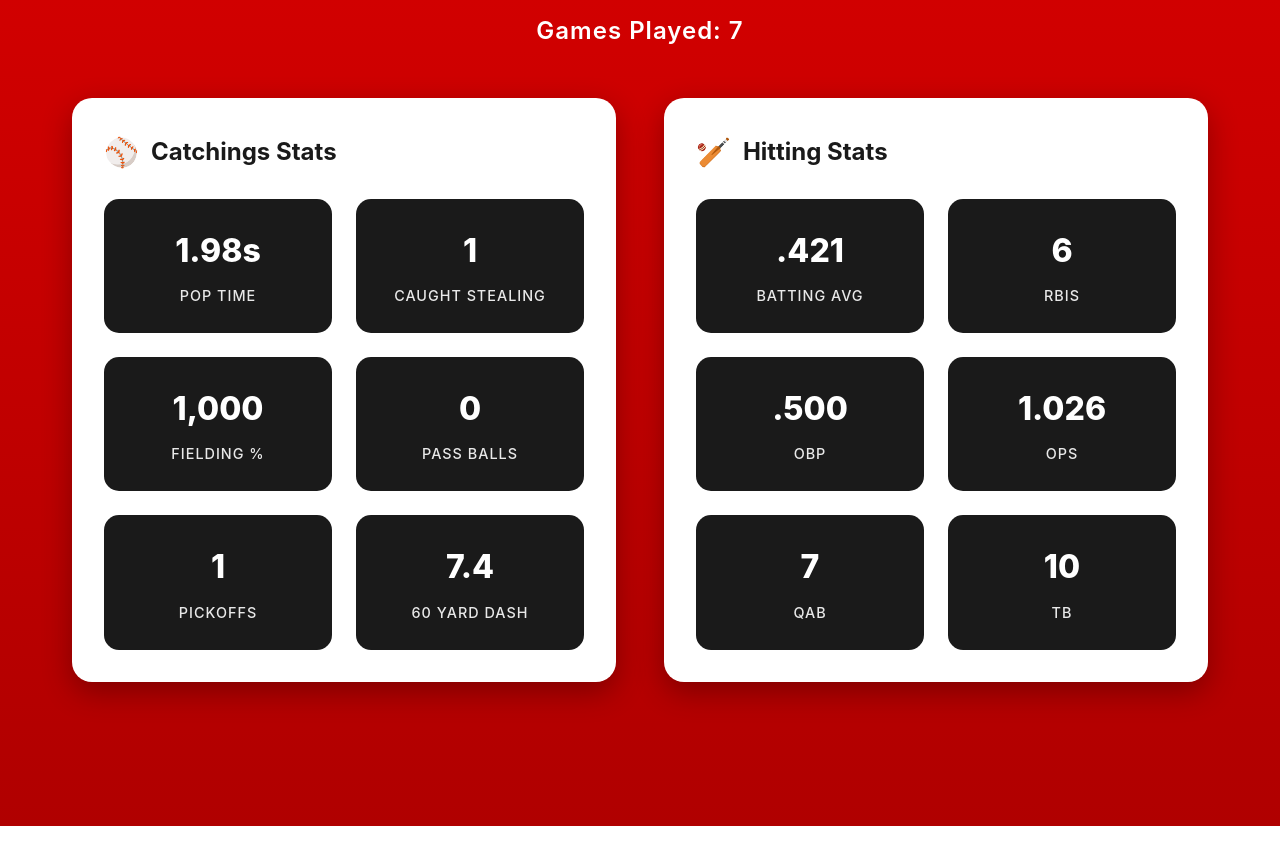
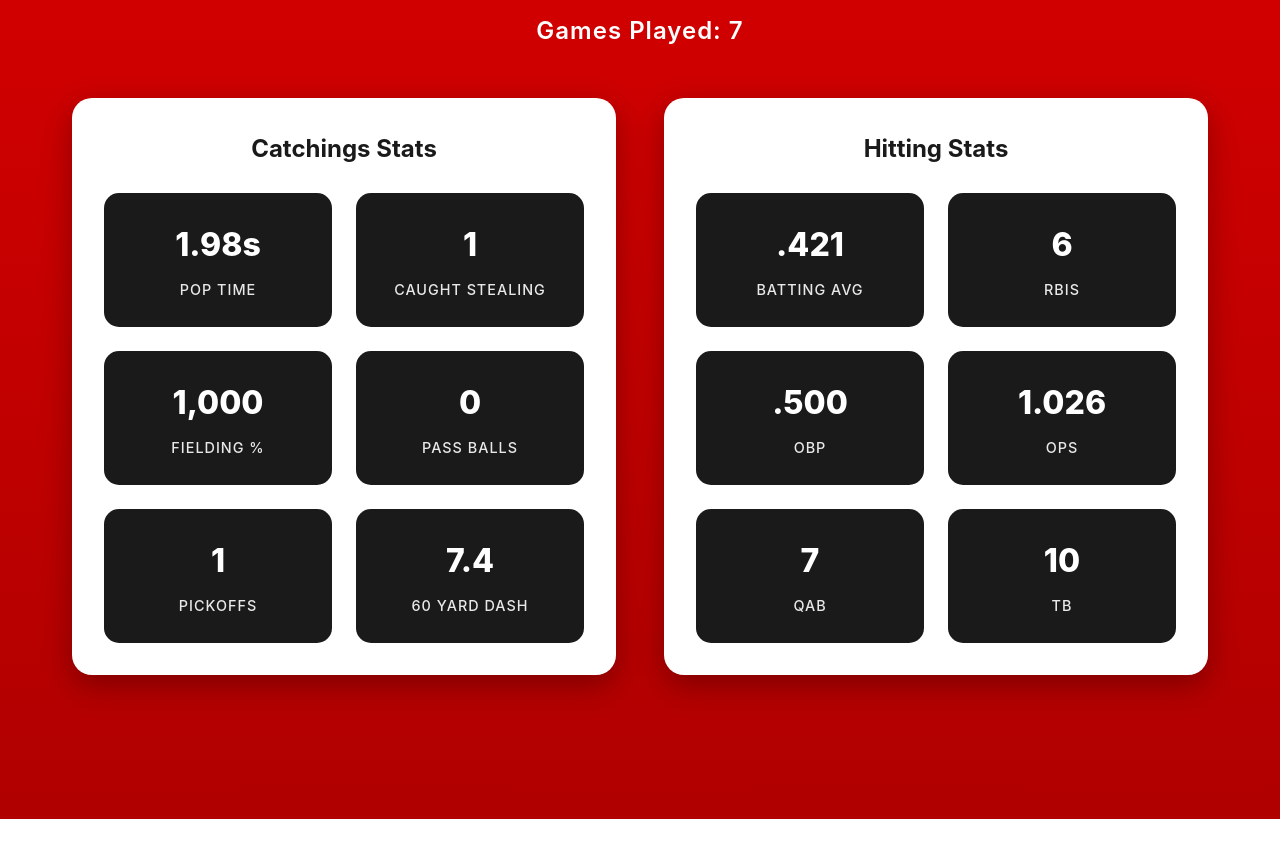
Before and after one commit to BarnesImogen/baseballProfiles, a React (Vite) app in the folder ryanBarnes/: page / in a window 1280 px wide. Shown: the part 1640-2504 px from the top of the page. Built offline with nearby package versions, Linux system fonts and the light colour scheme.

Commit message:
Removing Old Emojis

```diff
--- a/ryanBarnes/src/App.css
+++ b/ryanBarnes/src/App.css
@@ -572,6 +572,7 @@ html {
   margin-bottom: 1.5rem;
   display: flex;
   align-items: center;
+  justify-content: center;
   gap: 0.75rem;
 }
 
--- a/ryanBarnes/src/App.tsx
+++ b/ryanBarnes/src/App.tsx
@@ -175,7 +175,6 @@ function App() {
           <div className="stats-grid">
             <div className="stats-category">
               <h3 className="category-title">
-                <span className="icon">⚾</span>
                 Catchings Stats
               </h3>
               <div className="stats-cards">
@@ -190,7 +189,6 @@ function App() {
 
             <div className="stats-category">
               <h3 className="category-title">
-                <span className="icon">🏏</span>
                 Hitting Stats
               </h3>
               <div className="stats-cards">
```
Also changed, not shown: 3 other files (tests, documents, lock files or other folders).
